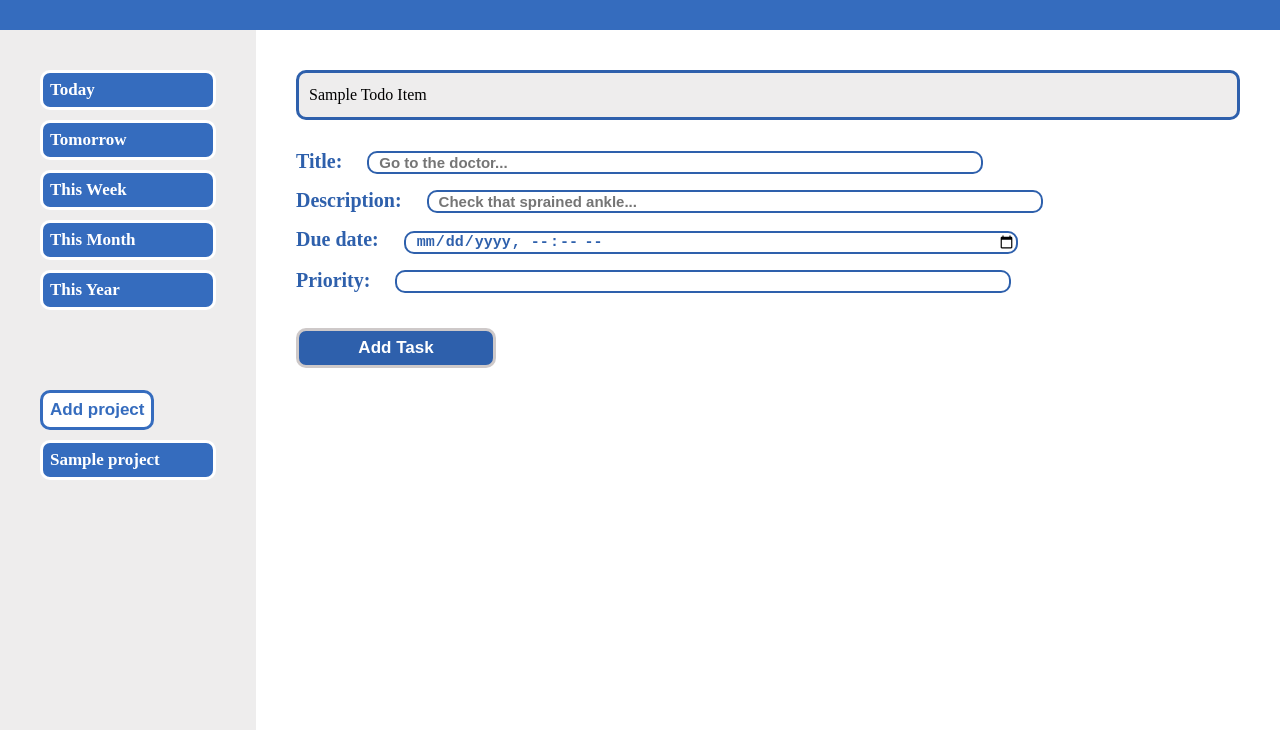
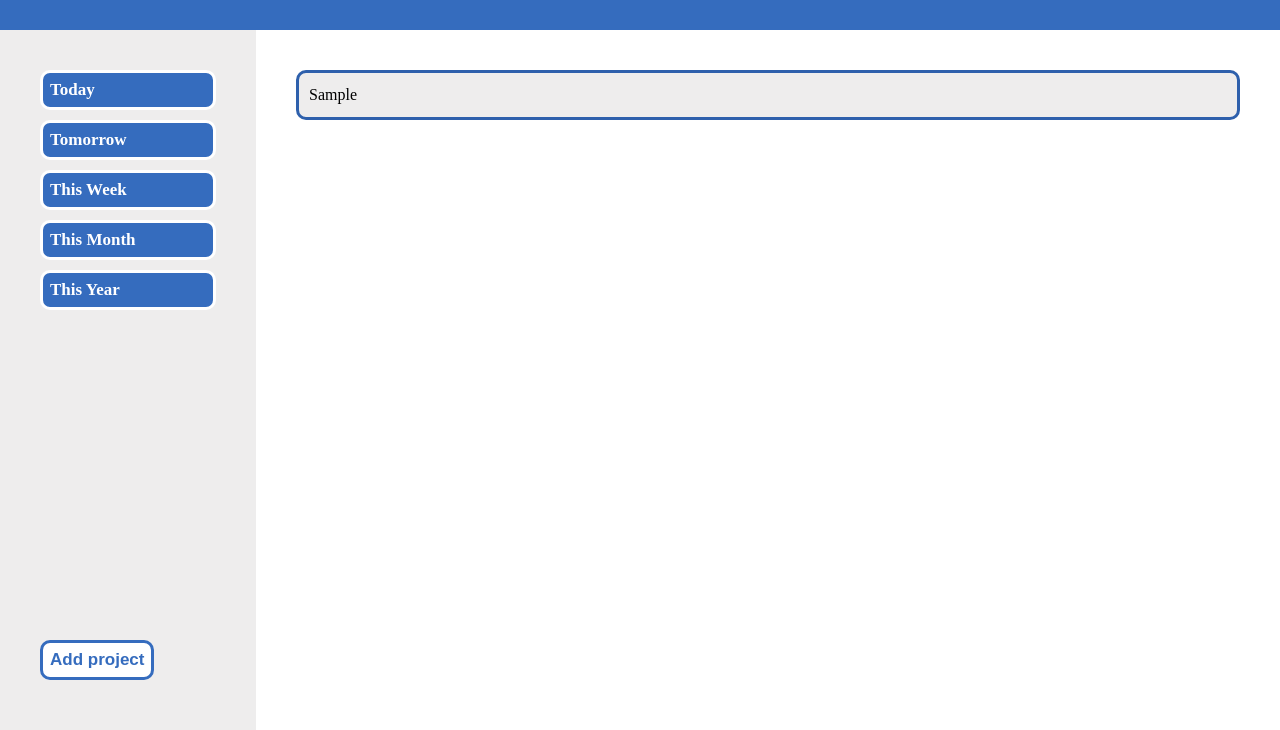
Before and after one commit to andres1998-byte/odin-todolist, a website built with webpack: page dist/index.html in a window 1280 px wide. Shown: the part 70-800 px from the top of the page. Built offline with nearby package versions, Linux system fonts and the light colour scheme.

Commit message:
Complete the sidebar with all it's functions

```diff
--- a/src/index.js
+++ b/src/index.js
@@ -0,0 +1,3 @@
+import initialLoad from "./pageLoad";
+
+initialLoad();
--- /dev/null
+++ b/src/openProjects.js
@@ -0,0 +1,74 @@
+function openProjects () {
+    const projectContainer=document.querySelector('.defprojects');
+    const LOCAL_STORAGE_LIST_KEY= 'task.projects';
+    const LOCAL_STORAGE_SELECTED_LIST_ID_KEY= 'task.selectedProjectId';
+
+    let projects=JSON.parse(localStorage.getItem(LOCAL_STORAGE_LIST_KEY)) || [{id:1, name: 'Today'}, {id:2, name: 'Tomorrow'}, {id:3, name: 'This Week'}, {id:4, name: 'This Month'}, {id:5, name: 'This Year'}] ;
+    let selectedProjectId=localStorage.getItem(LOCAL_STORAGE_SELECTED_LIST_ID_KEY);
+
+    function render() {
+        clearElement(projectContainer);
+        projects.forEach(project => {
+            const projectElement= document.createElement('div');
+            projectElement.dataset.projectId=project.id;
+            projectElement.classList.add("project");
+            projectElement.innerText=project.name;
+            if (project.id==selectedProjectId) {
+                projectElement.classList.add("active-project");
+            }
+            projectContainer.appendChild(projectElement);
+        })
+    }
+
+    projectContainer.addEventListener("click", function (e) {
+            selectedProjectId=e.target.dataset.projectId;
+            saveAndRender();
+
+    })
+
+    function clearElement(element) {
+        while (element.firstChild) {
+            element.removeChild(element.firstChild);
+        }
+
+    }
+
+    function saveAndRender (){
+        save();
+        render();
+    }
+
+    function save() {
+        localStorage.setItem(LOCAL_STORAGE_LIST_KEY, JSON.stringify(projects));
+        localStorage.setItem(LOCAL_STORAGE_SELECTED_LIST_ID_KEY, selectedProjectId);
+    }
+
+    render();
+
+
+    const btnAddProject=document.querySelector('#btnaddproject');
+    const formProject=document.querySelector('#projectform');
+    const projectInput=document.querySelector('#projecttitle')
+
+    btnAddProject.addEventListener("click", function () {
+        formProject.style.display="";
+    })
+
+    formProject.addEventListener("submit", function (e) {
+        e.preventDefault();
+        const projectName= projectInput.value;
+        const project= createProject (projectName);
+        projectInput.value=null;
+        projects.push(project);
+        saveAndRender();
+        formProject.style.display="none";
+    })
+
+    function createProject (name) {
+        return {id: Date.now().toString(), name: name, tasks: []}
+
+    }
+
+}
+
+export default openProjects;
--- /dev/null
+++ b/src/pageLoad.js
@@ -0,0 +1,10 @@
+import openProjects from "./openProjects";
+import createTask from "./tasks";
+
+
+
+function initialLoad (){
+    openProjects();
+};
+
+export default initialLoad;
--- /dev/null
+++ b/src/tasks.js
@@ -0,0 +1,74 @@
+function createTask () {
+    let projectList=[];
+
+    function task(title, description, dueDate, priority) {
+        this.title=title;
+        this.description=description;
+        this.dueDate=dueDate;
+        this.priority=priority;
+
+    }
+
+    function render () {
+        let itemsDisplay=document.querySelector(".todoitems");
+        itemsDisplay.innerHTML="";
+        console.log(projectList.length);
+
+
+
+        for (let i=0; i<projectList.length; i++) {
+            let itemDisplay=document.createElement("div");
+            itemDisplay.classList.add("todoitem");
+
+            let item=projectList[i];
+
+            let itemTitle=document.createElement("div");
+            itemTitle.classList.add("itemtitle");
+            itemTitle.innerHTML=`${item.title}`;
+            itemDisplay.appendChild(itemTitle);
+
+            let itemDesc=document.createElement("div");
+            itemDesc.classList.add("itemdesc");
+            itemDesc.innerHTML=`${item.description}`;
+            itemDisplay.appendChild(itemDesc);
+
+            let itemDueDate=document.createElement("div");
+            itemDueDate.classList.add("itemduedate");
+            itemDueDate.innerHTML=`${item.dueDate}`;
+            itemDisplay.appendChild(itemDueDate);
+
+            let itemPriority=document.createElement("div");
+            itemPriority.classList.add("itempriority");
+            itemPriority.innerHTML=`${item.priority}`;
+            itemDisplay.appendChild(itemPriority);
+
+            itemsDisplay.appendChild(itemDisplay);
+
+
+        }
+    }
+
+
+    function submitTask() {
+        let form=document.querySelector("#form");
+        form.addEventListener("submit", function () {
+            event.preventDefault();
+            let title=document.querySelector("#title").value;
+            let description=document.querySelector("#description").value;
+            let dueDate=document.querySelector("#duedate").value;
+            let priority=document.querySelector("#priority").value;
+            let newTask= new task(title, description, dueDate, priority);
+            projectList.push(newTask);
+            form.style.display="none";
+            render();
+
+        })
+    }
+
+    submitTask();
+}
+
+
+
+
+export default createTask;
```
Also changed, not shown: dist/index.html, dist/main.js, dist/style.css.
